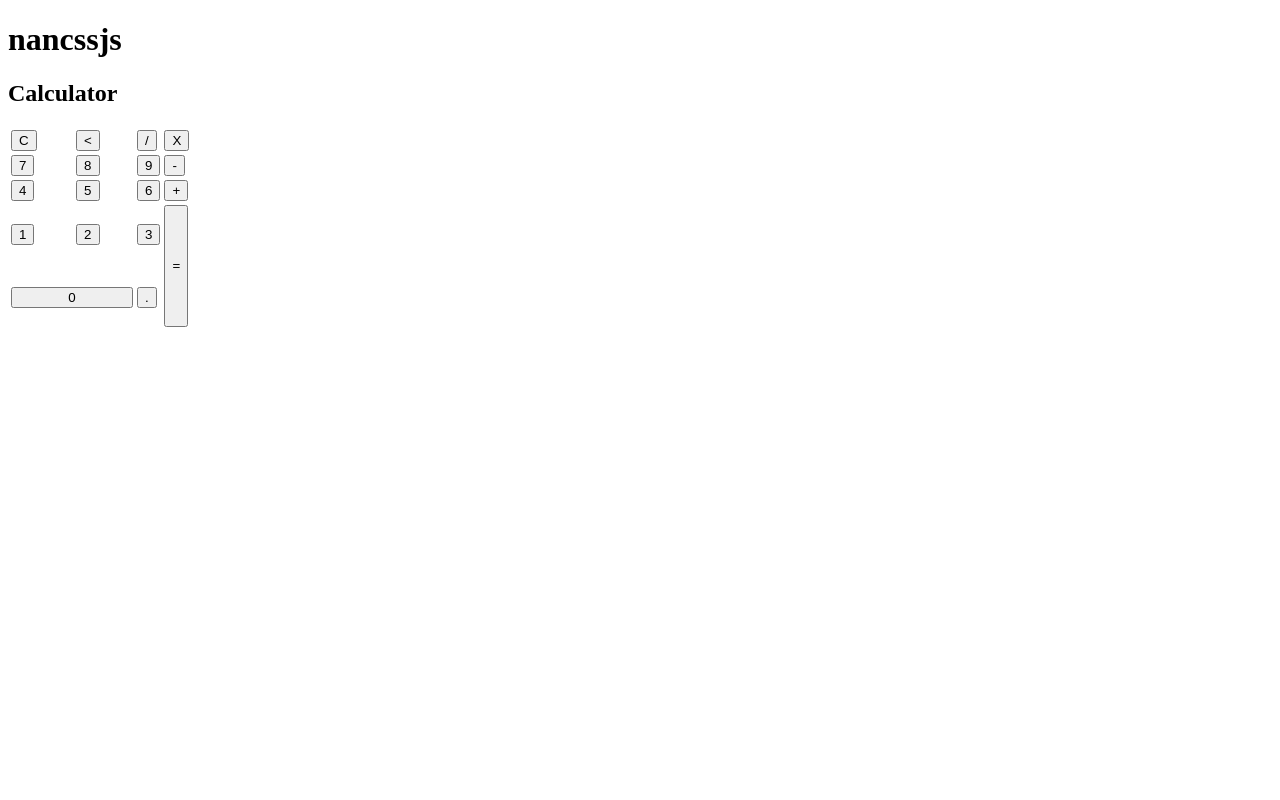
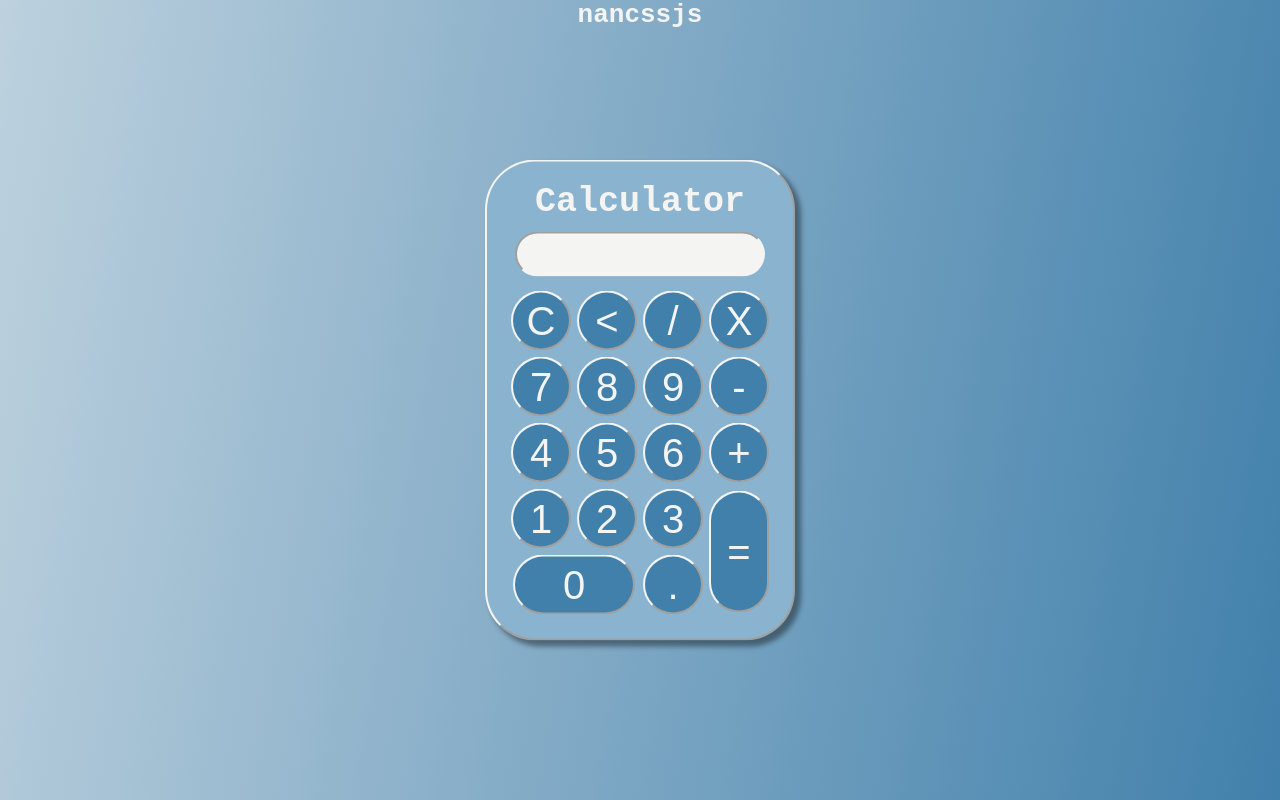
Before and after one commit to nancssjs/calculator, a plain HTML site: page index.html in a window 1280 px wide. Drawn offline with Linux system fonts and the light colour scheme; the site is published under a folder, as on GitHub Pages, so addresses that start at the root find nothing.

Commit message:
uptade with CSS and JS. sorry

```diff
--- a/index.html
+++ b/index.html
@@ -1,11 +1,11 @@
 <!DOCTYPE html>
-<html lang="en">
+<html lang="pt-Br">
 <head>
     <meta charset="UTF-8">
     <meta http-equiv="X-UA-Compatible" content="IE=edge">
     <meta name="viewport" content="width=device-width, initial-scale=1.0">
     <title>Calculator</title>
-    <link rel="stylesheet" href="/styles.css">
+    <link rel="stylesheet" href="styles.css">
 </head>
 <body>
     <div class="fundo">
@@ -47,6 +47,6 @@
         </div>
     </div>
 
-    <script src="/script.js"></script>
+    <script src="script.js"></script>
 </body>
 </html>
```
